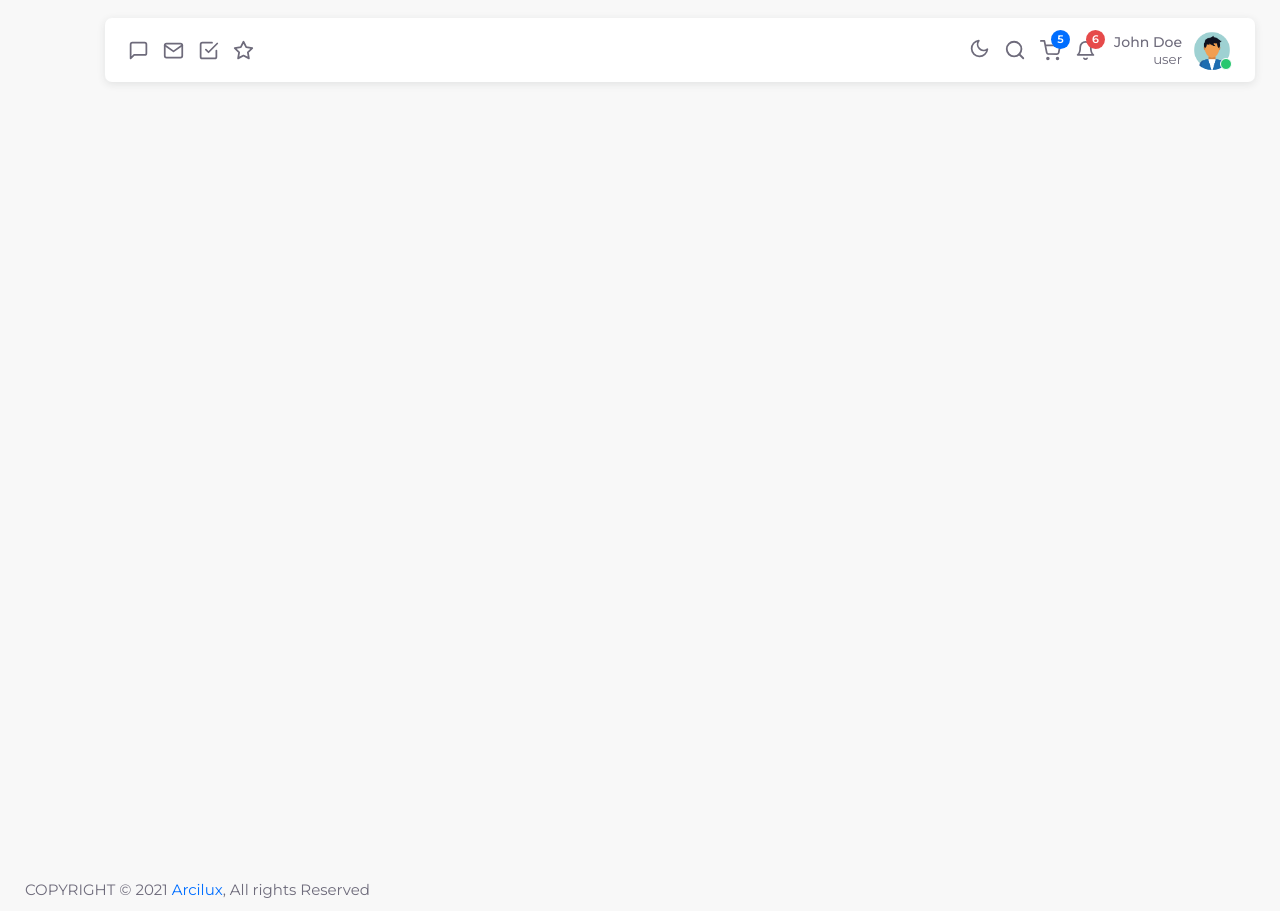
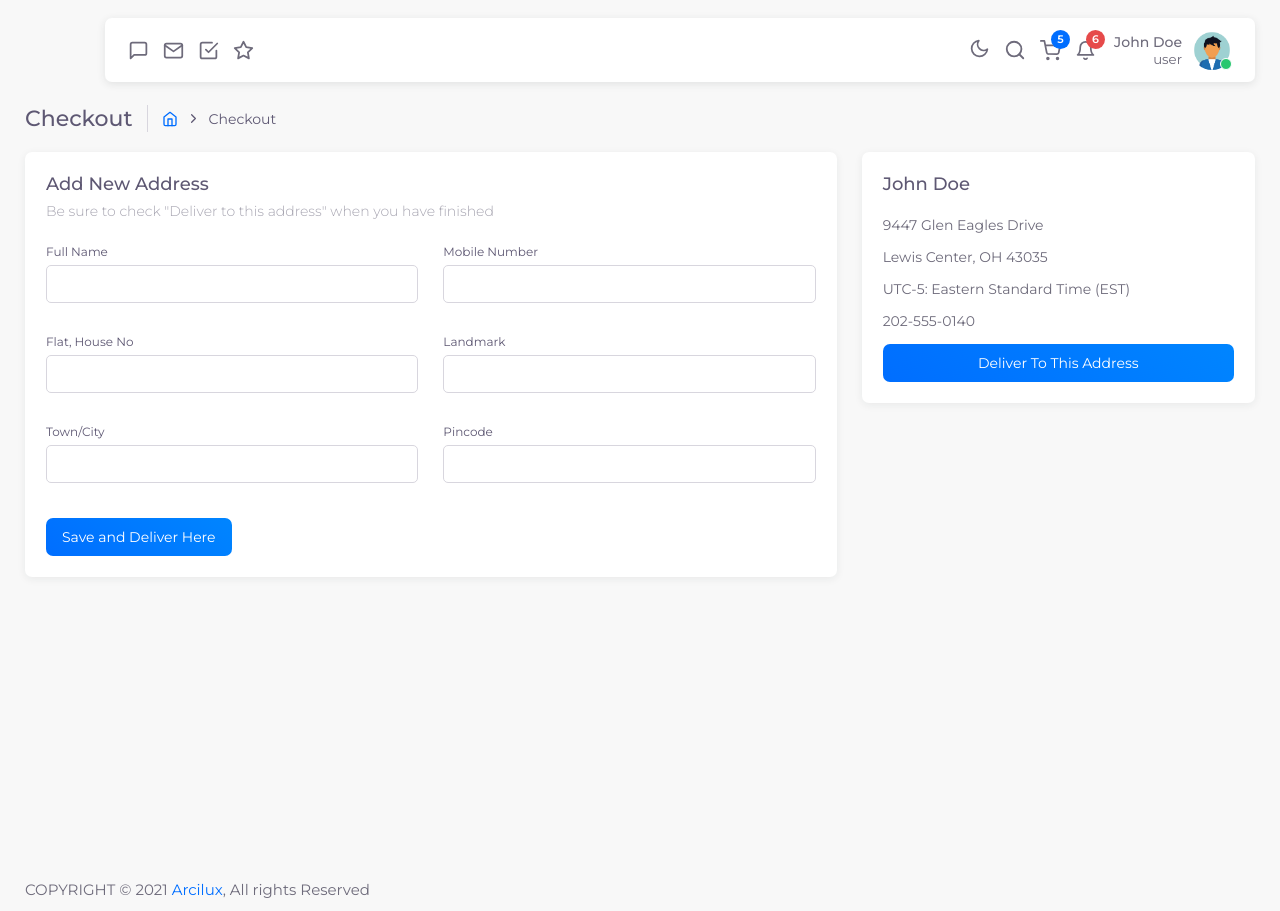
Before and after one commit to alireza-askarpour/store, a React (Create React App) app: page /checkout in a window 1280 px wide. Built offline with nearby package versions, Linux system fonts and the light colour scheme; a web font is replaced by a local one.

Commit message:
add checkout page

```diff
--- a/src/containers/Cart.jsx
+++ b/src/containers/Cart.jsx
@@ -68,13 +68,13 @@ const Cart = ({ history }) => {
                                 </li>
                                 <li className="price-detail">
                                     <div className="detail-title">Bag Discount</div>
-                                    <div className="detail-amt color-green">0</div>
+                                    <div className="detail-amt color-green">$0</div>
                                 </li>
                                 <li className="price-detail">
                                     <div className="detail-title">Estimated Tax</div>
                                     <div className="detail-amt">
                                     {
-                                        cartItems.length > 0 ? numberWithCommas(estimatedTax) : '0'
+                                        cartItems.length > 0 ? numberWithCommas(estimatedTax) : '$0'
                                     }
                                     </div>
                                 </li>
@@ -90,7 +90,7 @@ const Cart = ({ history }) => {
                             <div className="price-details-footer">
                                 <h4 className="price-detail">
                                     <div>Total</div>
-                                    <div>{cartItems.length > 0 ? totalPrice + estimatedTax : totalPrice}</div>
+                                    <div>{totalPrice}</div>
                                 </h4>
                                 <Button
                                     btnBlock
--- /dev/null
+++ b/src/containers/Checkout.jsx
@@ -0,0 +1,118 @@
+import React from 'react'
+import { Formik, Form, Field, ErrorMessage } from 'formik'
+import * as Yup from 'yup'
+
+import BreadcrumbsTop from '../components/shared/BreadcrumbsTop'
+import Button from '../components/shared/Button'
+
+const Checkout = () => {
+    const initialValues = {
+        fullName: '',
+        tel: '',
+        flatHouseNo: '',
+        landmark: '',
+        townCity: '',
+        pincode: ''
+    }
+
+    const validate = Yup.object({
+        fullName: Yup.string()
+        .required('The Full Name field is required'),
+
+        tel: Yup.string()
+        .required('The Mobile Number field is required'),
+
+        flatHouseNo: Yup.string()
+        .required('The Flat, House No field is required'),
+
+        landmark: Yup.string()
+        .required('The Landmark field is required'),
+
+        townCity: Yup.string()
+        .required('The Town/city field is required'),
+
+        pincode: Yup.string()
+        .required('The Pincode field is required'),
+    })
+
+    return (
+        <div className="checkout">
+            <div className="content-header">
+                <BreadcrumbsTop title="Checkout" />
+            </div>
+            <div className="content-wrapper grid grid-col-1 grid-col-lg-3">
+                <div className="address-form-wrapper">
+                    <div className="address-form-header">
+                        <h4>Add New Address</h4>
+                        <p>Be sure to check "Deliver to this address" when you have finished</p>
+                    </div>
+                    <div className="address-form-content">
+                        <Formik
+                            initialValues={initialValues}
+                            validationSchema={validate}
+                            onSubmit={(value) => console.log(value)}
+                        >
+                            {
+                                () => (
+                                    <Form className="grid grid-col-1 grid-col-md-2">
+                                        <div className="form-control">
+                                          <label htmlFor="fullName">Full Name</label>
+                                          <Field id="fullName" name="fullName" type="text"/>
+                                          <ErrorMessage component="small" name="fullName"/>
+                                        </div>
+
+                                        <div className="form-control">
+                                          <label htmlFor="tel">Mobile Number</label>
+                                          <Field id="tel" name="tel" type="number"/>
+                                          <ErrorMessage component="small" name="tel"/>
+                                        </div>
+
+                                        <div className="form-control">
+                                          <label htmlFor="flatHouseNo">Flat, House No</label>
+                                          <Field id="flatHouseNo" name="flatHouseNo" type="text"/>
+                                          <ErrorMessage component="small" name="flatHouseNo"/>
+                                        </div>
+
+                                        <div className="form-control">
+                                          <label htmlFor="landmark">Landmark</label>
+                                          <Field id="landmark" name="landmark" type="text"/>
+                                          <ErrorMessage component="small" name="landmark"/>
+                                        </div>
+
+                                        <div className="form-control">
+                                          <label htmlFor="townCity">Town/City</label>
+                                          <Field id="townCity" name="townCity" type="text"/>
+                                          <ErrorMessage component="small" name="townCity"/>
+                                        </div>
+
+                                        <div className="form-control">
+                                          <label htmlFor="pincode">Pincode</label>
+                                          <Field id="pincode" name="pincode" type="number"/>
+                                          <ErrorMessage component="small" name="pincode"/>
+                                        </div>
+
+                                        <div className="form-btn">
+                                            <Button size="small">Save and Deliver Here</Button>
+                                        </div>
+                                    </Form>
+                                )
+                            }
+                        </Formik>
+                    </div>
+                </div>
+                <div className="address-info">
+                    <h4 className="info-title">John Doe</h4>
+                    <p className="info-text">9447 Glen Eagles Drive</p>
+                    <p className="info-text">Lewis Center, OH 43035</p>
+                    <p className="info-text">UTC-5: Eastern Standard Time (EST)</p>
+                    <p className="info-text">202-555-0140</p>
+                    <Button btnBlock size="small">
+                        Deliver To This Address
+                    </Button>
+                </div>
+            </div>
+        </div>
+    )
+}
+
+export default Checkout
--- a/src/routes/routes.jsx
+++ b/src/routes/routes.jsx
@@ -4,6 +4,7 @@ import Home from '../containers/Home'
 import Products from '../containers/Products'
 import ProductDetails from '../containers/ProductDetails'
 import Cart from '../containers/Cart'
+import Checkout from '../containers/Checkout'
 
 const Routes = () => {
     return (
@@ -12,6 +13,7 @@ const Routes = () => {
             <Route path="/products" component={Products} exact/>
             <Route path="/product/:id" component={ProductDetails} />
             <Route path="/cart" component={Cart} />
+            <Route path="/checkout" component={Checkout} />
         </Switch>
     )
 }
--- a/src/scss/main.scss
+++ b/src/scss/main.scss
@@ -9,6 +9,7 @@
 @import './pages/Products';
 @import './pages/ProductDetails';
 @import './pages/Cart';
+@import './pages/Checkout';
 
 @import './layout/Layout';
 @import './layout/Header';
--- a/src/scss/pages/_Cart.scss
+++ b/src/scss/pages/_Cart.scss
@@ -1,6 +1,6 @@
 .cart {
     .content-header {
-        margin-bottom: 25px;
+        margin-bottom: 20px;
     }
 
     .content-wrapper {
--- /dev/null
+++ b/src/scss/pages/_Checkout.scss
@@ -0,0 +1,99 @@
+.checkout {
+    .content-header {
+        margin-bottom: 20px;
+    }
+
+    .content-wrapper {
+        gap: 25px;
+
+        .address-form-wrapper {
+            padding: 21px;
+            background: $main-bg;
+            border-radius: $second-rounded;
+            box-shadow: $main-box-shadow;
+
+            @include large {
+                grid-column: 1 / span 2;
+            }
+
+            .address-form-header {
+                margin-bottom: 14px;
+
+                h4 {
+                    font-size: 18px;
+                    font-weight: 500;
+                    margin-bottom: 7px;
+                }
+
+                p {
+                    font-size: 14px;
+                    color: $fourth-txt-color;
+                    font-weight: 300;
+                }
+            }
+
+            .address-form-content {
+                form {
+                    column-gap: 25px;
+
+                    .form-control {
+                        position: relative;
+                        padding: 7px 0 21px 0;
+
+                        label {
+                            font-size: 12px;
+                        }
+
+                        input {
+                            margin-top: 5px;
+                            border: 1px solid $second-border-color;
+                            border-radius: $main-rounded;
+                            padding: 9px 14px;
+                            font-size: 14px;
+                            width: 100%;
+
+                            &:focus {
+                                border-color: $main-color;
+                            }
+                        }
+
+                        small {
+                            color: $second-color-red;
+                            position: absolute;
+                            bottom: 0;
+                            left: 0;
+                        }
+                    }
+
+                    .form-btn {
+                        margin-top: 14px;
+                    }
+                }
+            }
+        }
+
+        .address-info {
+            padding: 21px;
+            background: $main-bg;
+            border-radius: $second-rounded;
+            box-shadow: $main-box-shadow;
+            height: max-content;
+
+            @include large {
+                grid-column: 3 / span 1;
+            }
+
+            .info-title {
+                font-size: 18px;
+                font-weight: 500;
+                margin-bottom: 21px;
+            }
+
+            .info-text {
+                font-size: 14px;
+                margin-bottom: 14px;
+                color: $third-txt-color;
+            }
+        }
+    }
+}
```
